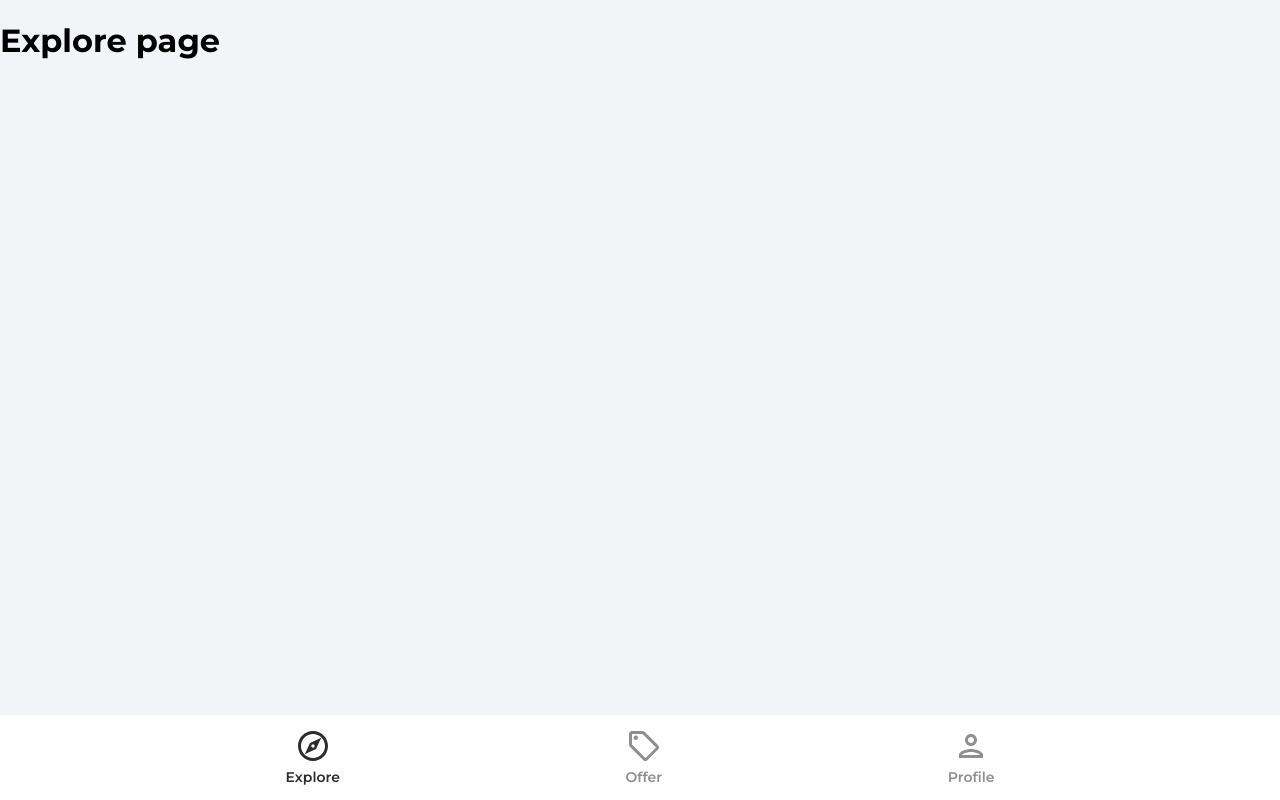
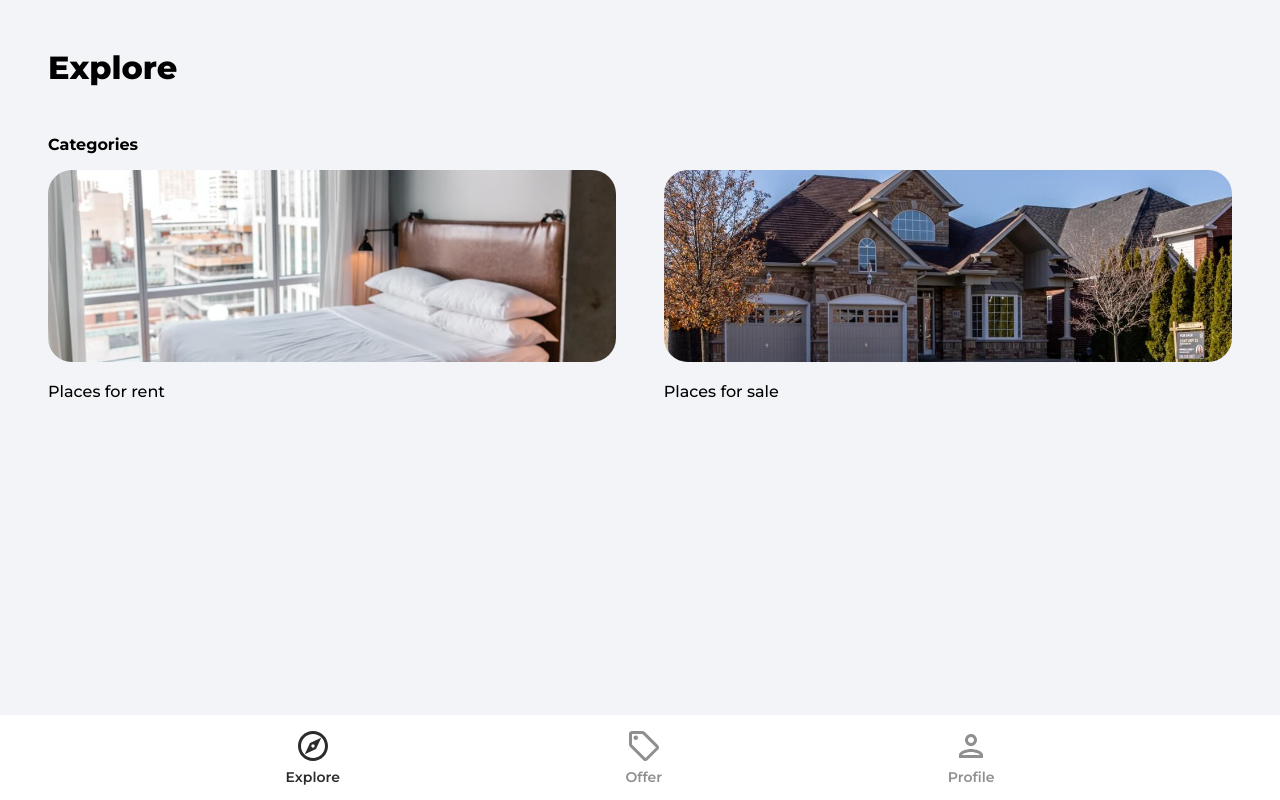
Before and after one commit to chrisUnivers/chrism-resume, a React (Vite) app in the folder firebase_exs/food-order-service/client/: page / in a window 1280 px wide. Built offline with nearby package versions, Linux system fonts and the light colour scheme; no server answers.

Commit message:
explore page navigation works. Able to load listings from firestore database

```diff
--- a/firebase_exs/food-order-service/client/src/App.jsx
+++ b/firebase_exs/food-order-service/client/src/App.jsx
@@ -7,6 +7,7 @@
 import PrivateRoute from './components/PrivateRoute'
 import Explore from './pages/Explore'
 import Offers from './pages/Offers'
+import Category from './pages/Category'
 import Profile from './pages/Profile'
 import SignIn from './pages/SignIn'
 import SignUp from './pages/SignUp'
@@ -22,6 +23,7 @@
         <Routes>
           <Route path='/' element={<Explore />} />
           <Route path='/offers' element={<Offers />} />
+          <Route path='/category/:categoryName' element={<Category />} />
           <Route path='/profile' element={<PrivateRoute />}>
             <Route path='/profile' element={<Profile />} />
           </Route>
--- a/firebase_exs/food-order-service/client/src/components/OAuth.jsx
+++ b/firebase_exs/food-order-service/client/src/components/OAuth.jsx
@@ -27,7 +27,7 @@
                 })
             }
         } catch (error) {
-
+            console.log('Coud not authorize with Google')
         }
     }
 
--- /dev/null
+++ b/firebase_exs/food-order-service/client/src/pages/Category.jsx
@@ -0,0 +1,63 @@
+import { useEffect, useState } from 'react'
+import { useParams } from 'react-router-dom'
+import { collection, getDocs, query, where, orderBy, limit, startAfter } from 'firebase/firestore'
+import { db } from '../firebase.config'
+import Spinner from '../components/Spinner'
+
+function Category() {
+    const [listings, setListings] = useState(null)
+    const [loading, setLoading] = useState(true)
+
+    const params = useParams()
+
+    useEffect(() => {
+        const fetchListings = async () => {
+            try {
+                // Get reffence
+                const listingsRef = collection(db, 'listings')
+
+                // Create a query
+                const q = query(listingsRef, where('type', '==', params.categoryName), orderBy('timestamp', 'desc'), limit(10))
+
+                // Executye query
+                const querySnap = await getDocs(q)
+
+                let listings = []
+
+                querySnap.forEach((doc) => {
+                    // console.log(doc.data())
+                    return listings.push({
+                        id: doc.id,
+                        data: doc.data()
+                    })
+                })
+                setListings(listings)
+                setLoading(false)
+            } catch (error) {
+                console.log('Could not fetch listings')
+            }
+        }
+        fetchListings()
+    }, [])
+
+    return <div className='categoty'>
+        <header>
+            <p className="pageHeader">
+                {params.categoryName === 'rent' ? 'Places for rent' : 'Places for sale'}
+            </p>
+        </header>
+
+        {loading ? (<Spinner />) : listings && listings.length > 0 ? (
+            <>
+                <main>
+                    <ul className='categoryListings'>
+                        {listings.map((listing) => (
+                            <h3>{listing.data.name}</h3>
+                        ))}
+                    </ul>
+                </main>
+            </>) : (<p>No listings for {params.categoryName}</p>) }
+    </div>
+}
+
+export default Category
--- a/firebase_exs/food-order-service/client/src/pages/Explore.jsx
+++ b/firebase_exs/food-order-service/client/src/pages/Explore.jsx
@@ -1,7 +1,27 @@
+import { Link } from 'react-router-dom'
+import rentCategoryImage from '../assets/jpg/rentCategoryImage.jpg'
+import sellCategoryImage from '../assets/jpg/sellCategoryImage.jpg'
+
 function Explore() {
     return (
-        <div>
-            <h1>Explore page</h1>
+        <div className='explore'>
+            <header>
+                <p className='pageHeader'>Explore</p>
+            </header>
+
+            <main>
+                <p className='exploreCategoryHeading'>Categories</p>
+                <div className='exploreCategories'>
+                    <Link to='/category/rent'>
+                        <img src={rentCategoryImage} alt='rent' className='exploreCategoryImg'/>
+                        <p className='exploreCategoryName'>Places for rent</p>
+                    </Link>
+                    <Link to='/category/sale'>
+                        <img src={sellCategoryImage} alt='sell' className='exploreCategoryImg'/>
+                        <p className='exploreCategoryName'>Places for sale</p>
+                    </Link>
+                </div>
+            </main>
         </div>
     )
 }
```
